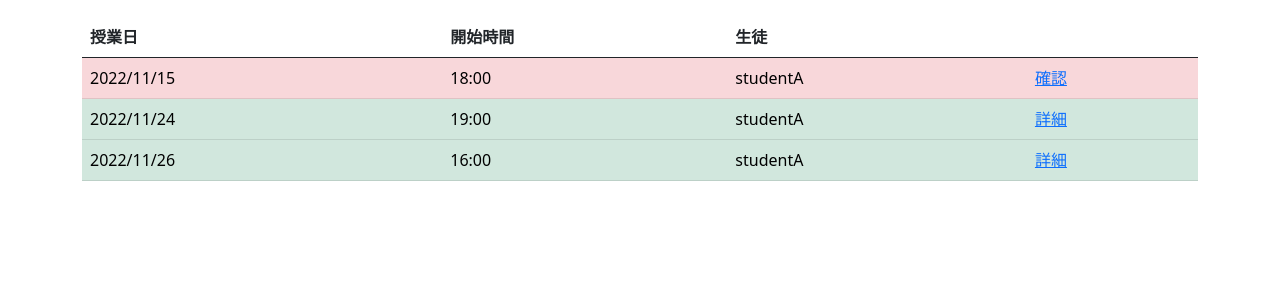
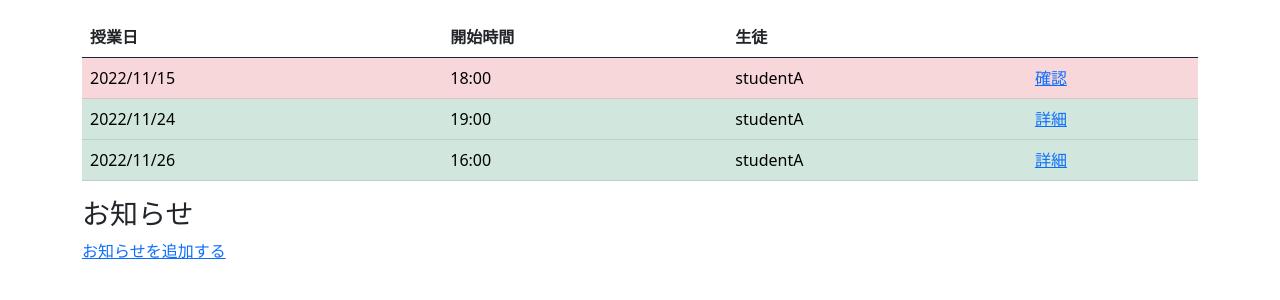
Before and after one commit to Saito-Yuki-3110/Lesson_schedule, a Django app: page / in a window 1280 px wide. Shown: the part 303-603 px from the top of the page. Run offline with Django 4.2, Linux system fonts and the light colour scheme; a user stored in the database is signed in; data comes from the database, SQL or seed files in the repository.

Commit message:
add Teacher.html

```diff
--- a/Template/Teacher.html
+++ b/Template/Teacher.html
@@ -45,5 +45,14 @@
         {% endfor %}
       </tbody>
   </table>
+  <h3>お知らせ</h3>
+  <div>
+  {% for mes in message %}
+      <div>{{ mes.person }}</div>
+      <div>{{ mes.message }}</div>
+    </tr>
+  {% endfor %}
+  </div>
+  <p><a href="{% url 'Scheduler:message' %}">お知らせを追加する</a></p>
 </div>
 {% endblock %}
```
